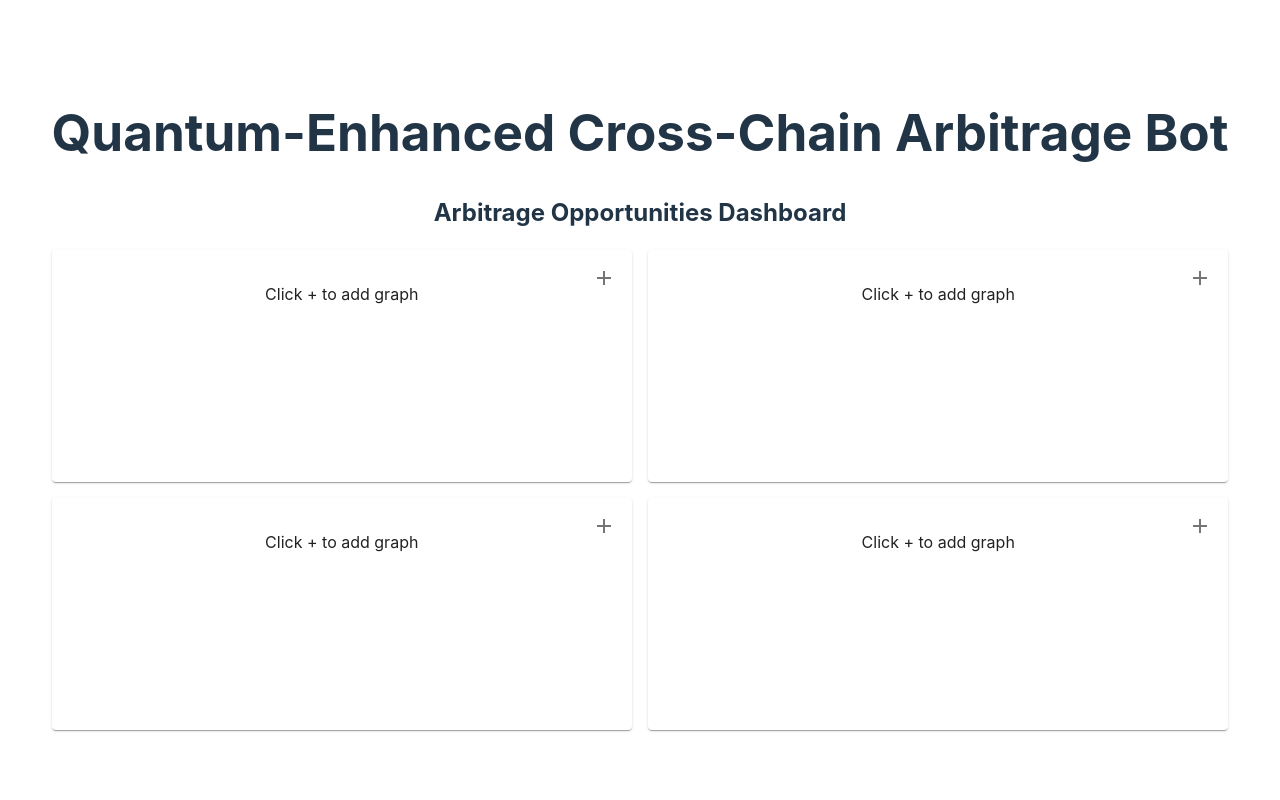
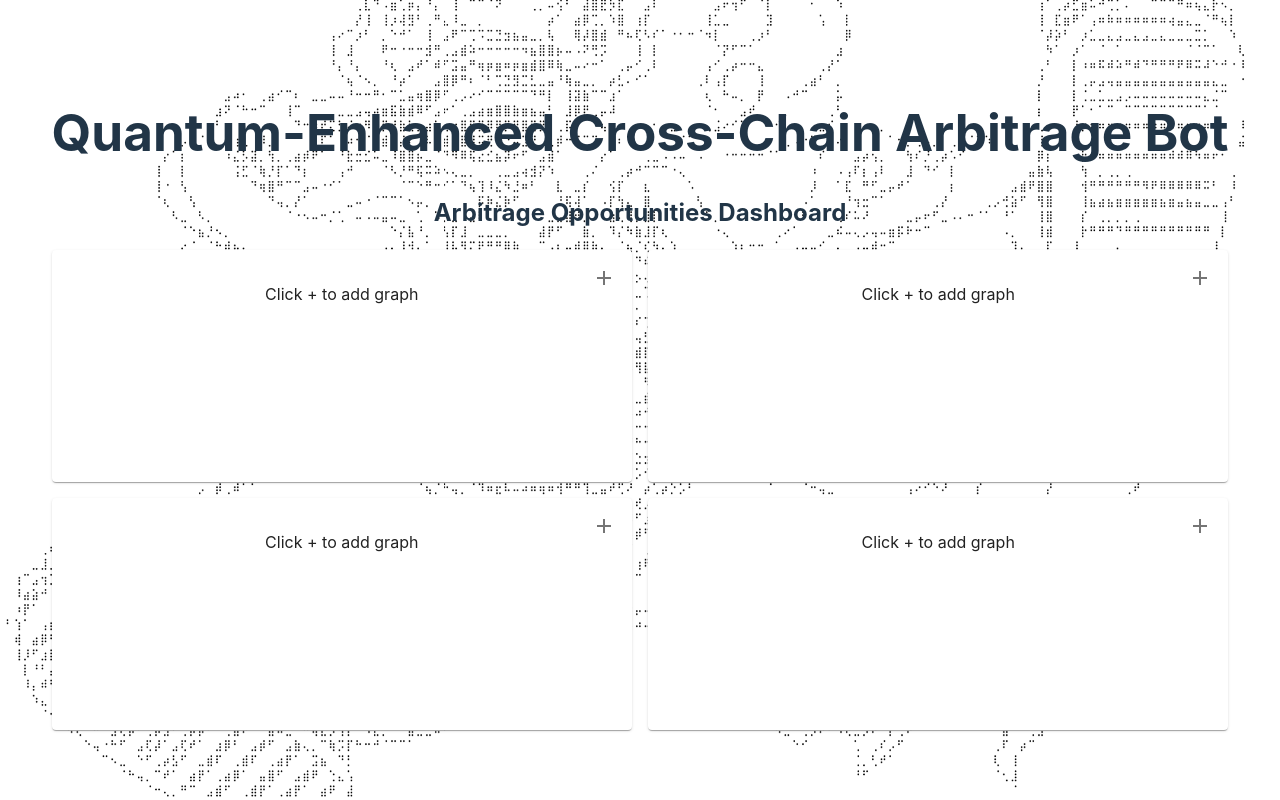
Before and after one commit to TumCucTom/quantum-cross-chain-arbitrage, a React (Vite) app in the folder code/web-app/qxab-frontend/: page / in a window 1280 px wide. Built offline with nearby package versions, Linux system fonts and the light colour scheme.

Commit message:
Added background

```diff
--- a/code/web-app/qxab-frontend/src/index.css
+++ b/code/web-app/qxab-frontend/src/index.css
@@ -40,6 +40,11 @@
   place-items: center;
   min-width: 320px;
   min-height: 100vh;
+  background-image: url('./assets/background.png');
+  background-repeat: no-repeat;
+  background-position: center;
+  background-size: cover;
+  background-attachment: fixed;
 }
 
 h1 {
```
Also changed, not shown: code/web-app/qxab-frontend/src/assets/background.png (added).
